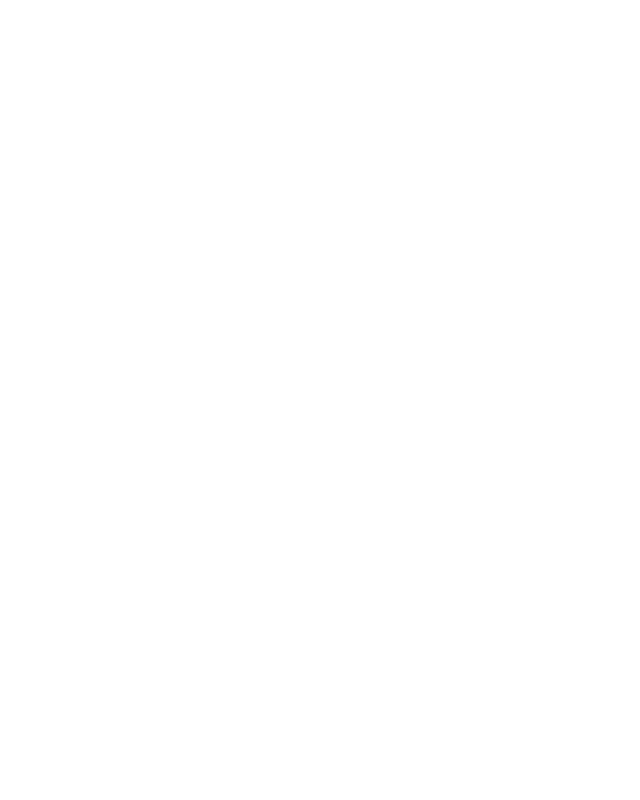
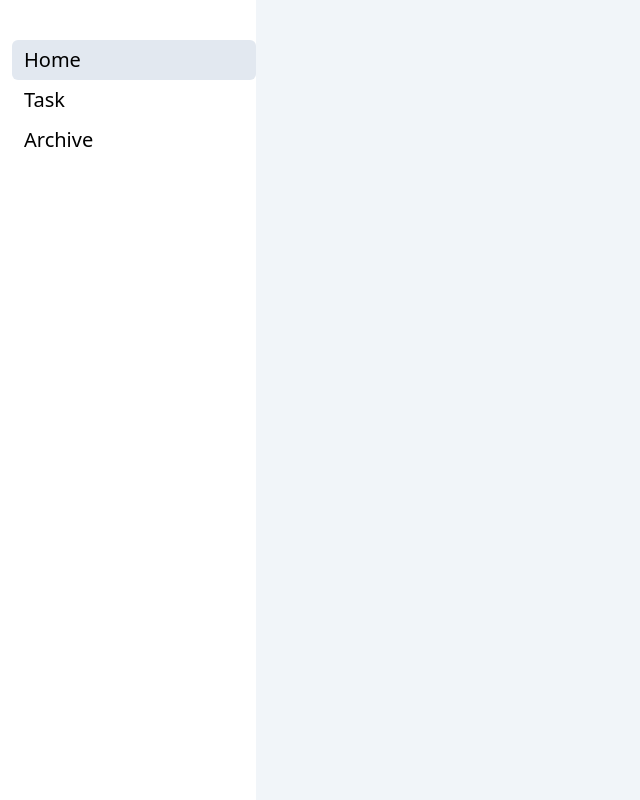
Before and after one commit to Omochi-Okome/PomodoroList, a React (Create React App) app in the folder client/: page /dashboard/home in a window 1280 px wide. Before the commit this address had no page. Shown: the whole page, without its empty margins (0-640 px from the left). Built offline with nearby package versions, Linux system fonts and the light colour scheme.

Commit message:
デザインを改修

```diff
--- a/client/src/App.jsx
+++ b/client/src/App.jsx
@@ -1,6 +1,6 @@
 import { BrowserRouter as Router, Route, Routes } from "react-router-dom";
 /* pages */
-import All from "./pages/All";
+import Home from "./pages/Home";
 import Task from "./pages/Task";
 import ArchiveTask from "./pages/ArchiveTask";
 import "./index.css";
@@ -16,7 +16,7 @@
 function AppRoutes() {
   return (
     <Routes>
-      <Route path="/" element={<All />} />
+      <Route path="/dashboard/home" element={<Home />} />
       <Route path="/dashboard/task" element={<Task />} />
       <Route path="/dashboard/archiveTask" element={<ArchiveTask />} />
     </Routes>
--- a/client/src/components/SideMenu.jsx
+++ b/client/src/components/SideMenu.jsx
@@ -6,28 +6,26 @@
 export default function SideMenu({ currentMenu }) {
   const navigate = useNavigate();
 
-  function handleMenu(index) {
-    switch (index) {
-      case 0:
-        navigate("/dashboard/task");
-        break;
-      case 1:
-        navigate("/dashboard/archiveTask");
-        break;
-    }
+  function handleMenu(destination) {
+    navigate(`/dashboard/${destination}`);
   }
 
   return (
     <div>
       <menu>
         <TabButton
+          label="Home"
+          onSelect={() => handleMenu("home")}
+          currentMenu={currentMenu}
+        />
+        <TabButton
           label="Task"
-          onSelect={() => handleMenu(0)}
+          onSelect={() => handleMenu("task")}
           currentMenu={currentMenu}
         />
         <TabButton
           label="Archive"
-          onSelect={() => handleMenu(1)}
+          onSelect={() => handleMenu("archiveTask")}
           currentMenu={currentMenu}
         />
       </menu>
--- /dev/null
+++ b/client/src/components/TodayFocusTime.jsx
@@ -0,0 +1,8 @@
+export default function TodayFocusTime() {
+  return(
+    <div>
+      <h2>Today's focus time</h2>
+      <h2>3h25m</h2>
+    </div>
+  )
+}
--- a/client/src/components/UI/TabButton.jsx
+++ b/client/src/components/UI/TabButton.jsx
@@ -8,7 +8,7 @@
 
   return (
     <li className={className}>
-      <button className="ml-3" onClick={onSelect}>
+      <button className="flex items-center ml-3 w-full" onClick={onSelect}>
         {label}
       </button>
     </li>
--- a/client/src/components/errorMessage.js
+++ /dev/null
@@ -1,20 +0,0 @@
-export const getErrorMessage = (errorCode) => {
-  switch (errorCode) {
-    case 'auth/invalid-email':
-      return 'メールアドレスの形式が正しくありません。';
-    case 'auth/user-disabled':
-      return 'このユーザーアカウントは無効化されています。';
-    case 'auth/user-not-found':
-      return 'ユーザーが見つかりません。';
-    case 'auth/wrong-password':
-      return 'パスワードが正しくありません。';
-    case 'auth/email-already-in-use':
-      return 'このメールアドレスは既に使用されています。';
-    case 'auth/weak-password':
-      return 'パスワードが弱すぎます。';
-    case 'auth/too-many-requests':
-      return 'リクエストが多すぎます。後で再試行してください。';
-    default:
-      return '認証エラーが発生しました。';
-  }
-};
--- a/client/src/pages/All.jsx
+++ /dev/null
@@ -1,11 +0,0 @@
-import { useNavigate } from "react-router-dom";
-
-export default function All() {
-  const navigate = useNavigate();
-  return (
-    <div>
-      <h1>Hello World</h1>
-      <button onClick={() => navigate("/dashboard/home")}>Homeに行く</button>
-    </div>
-  );
-}
--- a/client/src/pages/ArchiveTask.jsx
+++ b/client/src/pages/ArchiveTask.jsx
@@ -3,7 +3,7 @@
 
 import Button from "../components/UI/Button";
 import ItemList from "../components/UI/TaskCard";
-import Message from "../components/UI/Message";
+import Message from "../components/Message";
 import SideMenu from "../components/SideMenu";
 
 export default function Archive() {
@@ -49,13 +49,15 @@
   }
 
   return (
-    <div className="flex h-screen mt-10">
-      <div className="flex flex-col w-80">
+    <div className="flex h-screen">
+      <div className="flex flex-col w-80 pt-10">
         <SideMenu currentMenu="Archive" />
       </div>
-      <div className="flex flex-col items-center bg-slate-100 h-screen">
+      <div className="flex flex-col w-full items-center bg-slate-100 pt-10">
         <div className="flex flex-row flex-wrap mt-4">
-          {archiveTasks.length === 0 && <Message message="There is no archive task!" />}
+          {archiveTasks.length === 0 && (
+            <Message message="There is no archive task!" />
+          )}
           {archiveTasks.map((tasks) => (
             <ItemList key={tasks._id} tasks={tasks}>
               <Button
--- /dev/null
+++ b/client/src/pages/Home.jsx
@@ -0,0 +1,12 @@
+import SideMenu from "../components/SideMenu";
+
+export default function All() {
+  return (
+    <div className="flex h-screen">
+      <div className="flex flex-col w-80 pt-10">
+        <SideMenu currentMenu="Home" />
+      </div>
+      <div className="flex flex-col w-full items-center bg-slate-100 pt-10"></div>
+    </div>
+  );
+}
--- a/client/src/pages/Task.jsx
+++ b/client/src/pages/Task.jsx
@@ -4,7 +4,8 @@
 import Button from "../components/UI/Button";
 import Input from "../components/UI/Input";
 import TaskCard from "../components/UI/TaskCard";
-import Message from "../components/UI/Message";
+import TodayFocusTime from "../components/TodayFocusTime";
+import Message from "../components/Message";
 import SideMenu from "../components/SideMenu";
 
 export default function Task() {
@@ -52,11 +53,14 @@
   }
 
   return (
-    <div className="flex h-screen mt-10 ">
-      <div className="flex flex-col w-80">
+    <div className="flex h-screen">
+      <div className="flex flex-col w-80 pt-10">
         <SideMenu currentMenu="Task" />
       </div>
-      <div className="flex flex-col bg-slate-100 items-center h-screen ">
+      <div className="flex flex-col bg-slate-100 items-center w-full pt-10 ">
+        <div>
+          <TodayFocusTime />
+        </div>
         <div className="mt-3">
           <Input
             inputValue={inputValue}
```
Also changed, not shown: client/src/components/Message.jsx (renamed from client/src/components/UI/Message.jsx).
